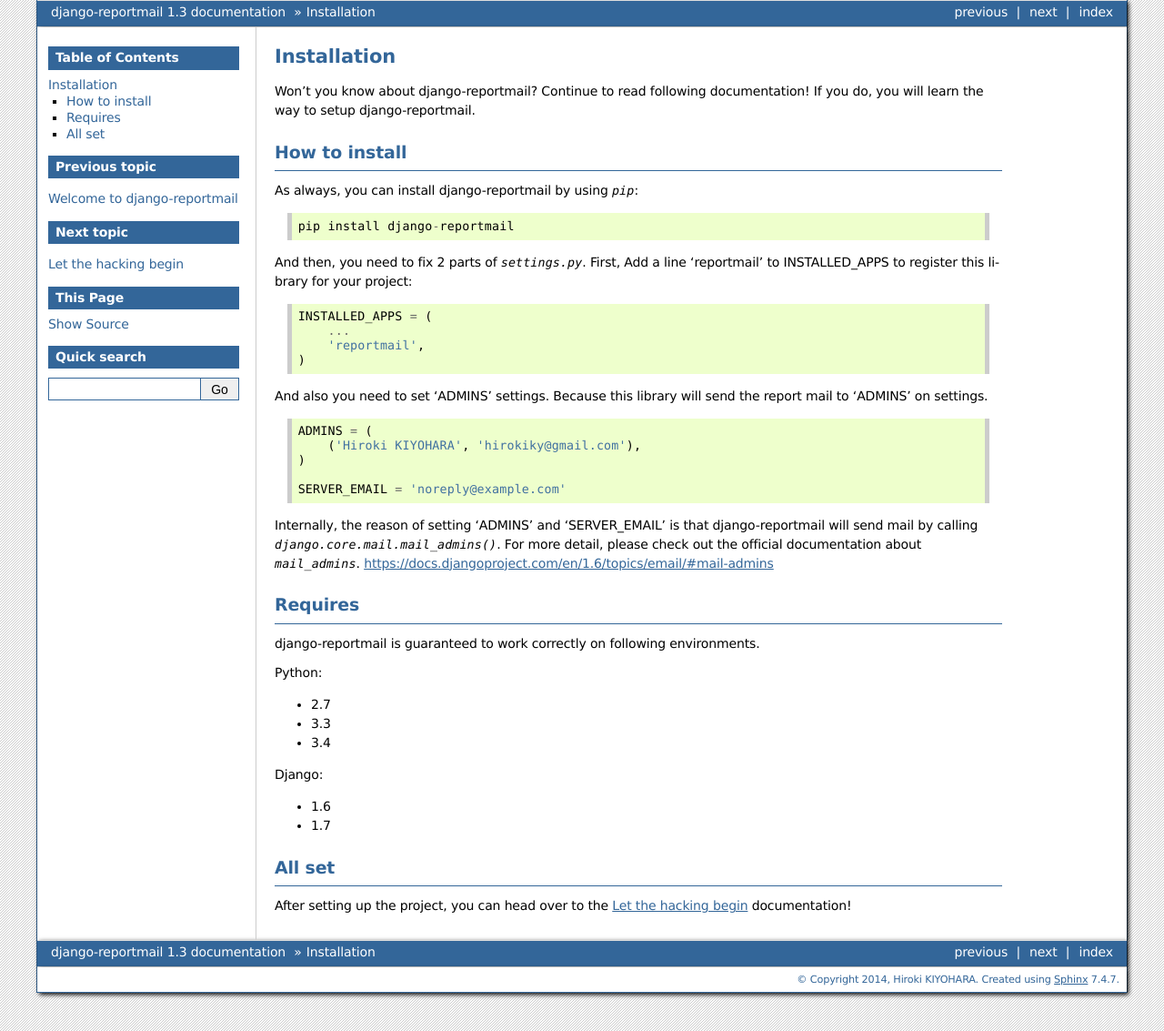
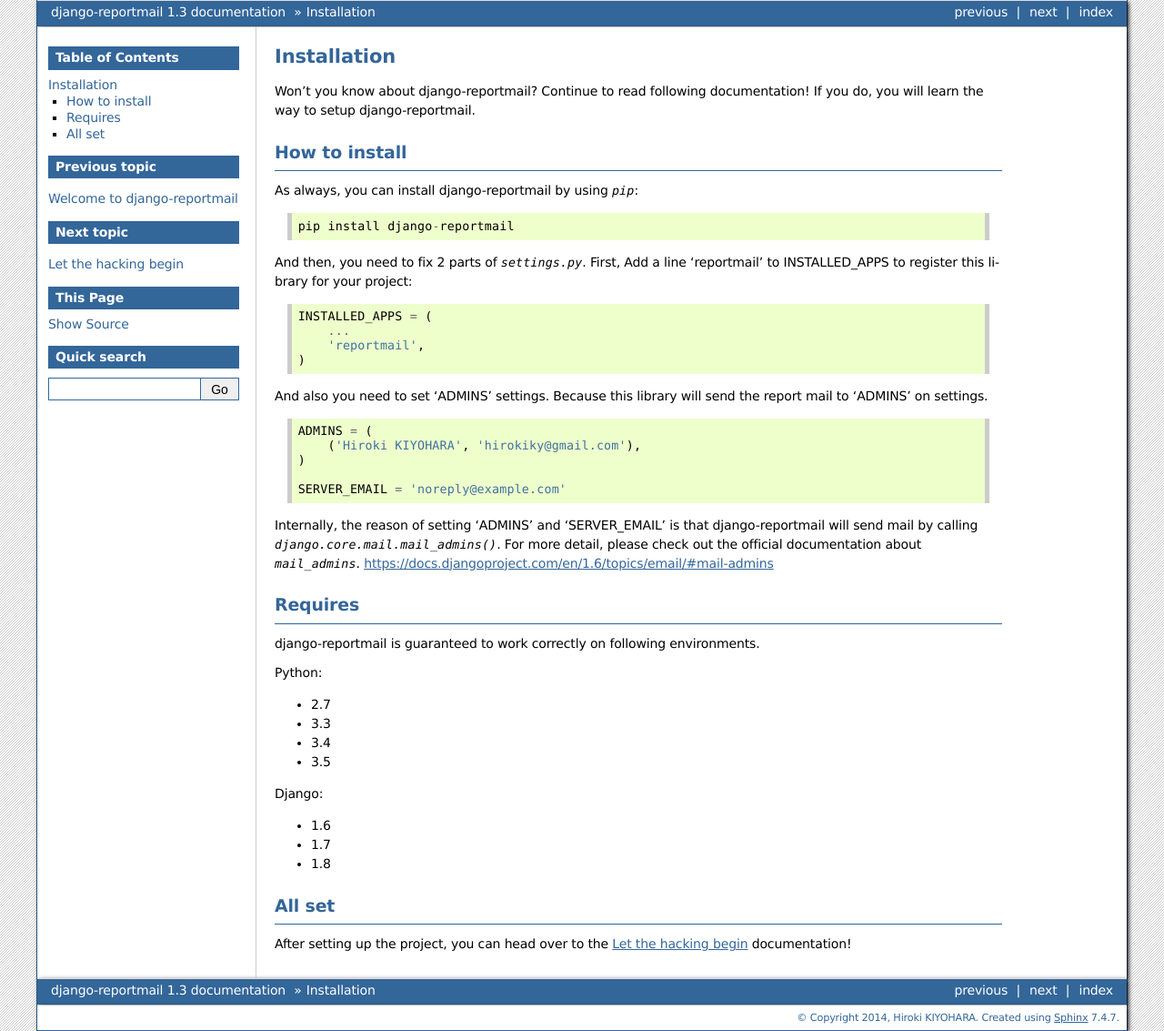
Before and after one commit to hirokiky/django-reportmail, a Sphinx documentation site: the page built from docs/source/installation.rst, in a window 1280 px wide. Shown: the whole page at 91% size. Built offline with Sphinx 7.4.7, drawn with Linux system fonts in a browser that asks for light colours.

Commit message:
Fixed wrong guaranted dependency versions

```diff
--- a/docs/source/installation.rst
+++ b/docs/source/installation.rst
@@ -48,11 +48,13 @@ Python:
 * 2.7
 * 3.3
 * 3.4
+* 3.5
 
 Django:
 
 * 1.6
 * 1.7
+* 1.8
 
 All set
 -------
```
